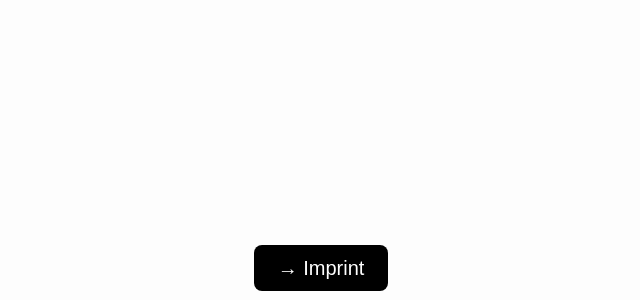
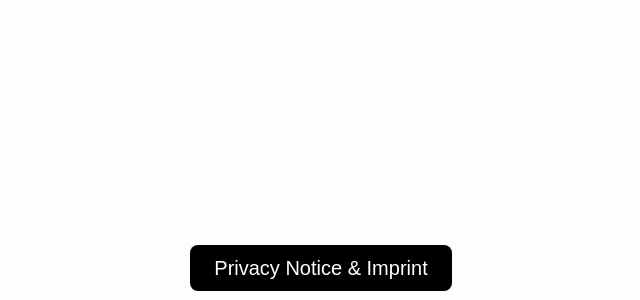
Before and after one commit to kmmgames/studio-page, a plain HTML site: page index.html in a window 1280 px wide. Shown: the part 1363-1663 px from the top of the page, without its empty margins (319-959 px from the left). Drawn offline with Linux system fonts and the light colour scheme.

Commit message:
Update index.html

```diff
--- a/index.html
+++ b/index.html
@@ -49,7 +49,7 @@
     </div>
 
     <div class="imprint-link">
-        <a href="imprint.html">→ Imprint</a>
+        <a href="imprint.html">Privacy Notice & Imprint</a>
     </div>
 </body>
 </html>
```
